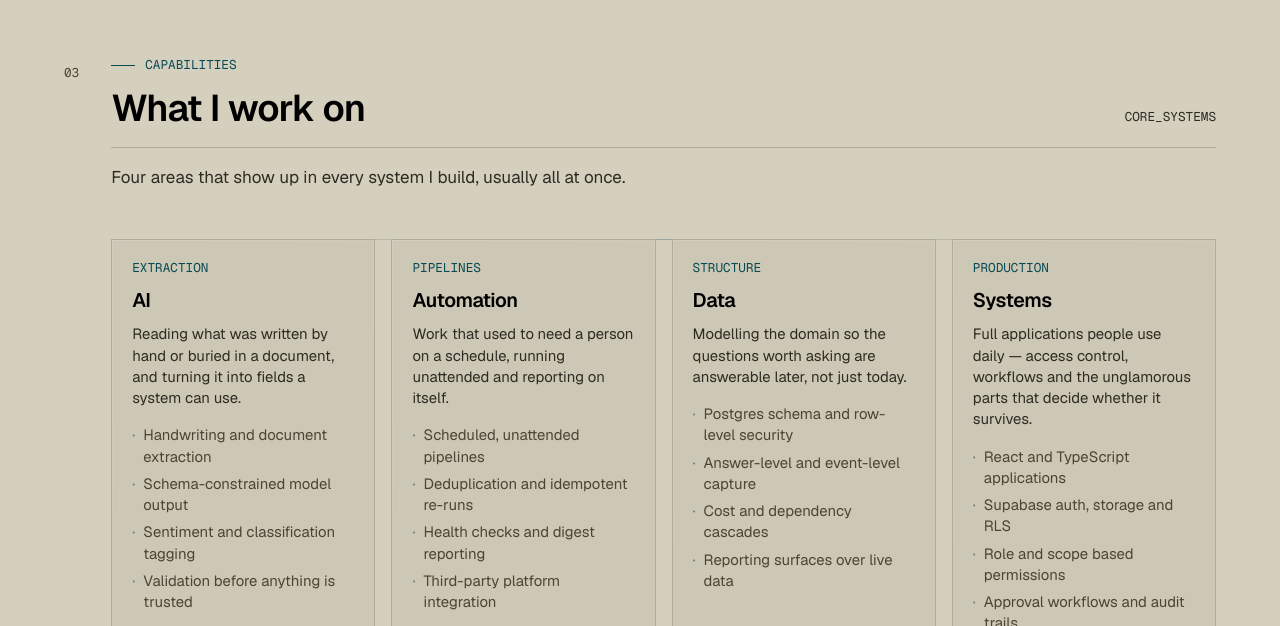
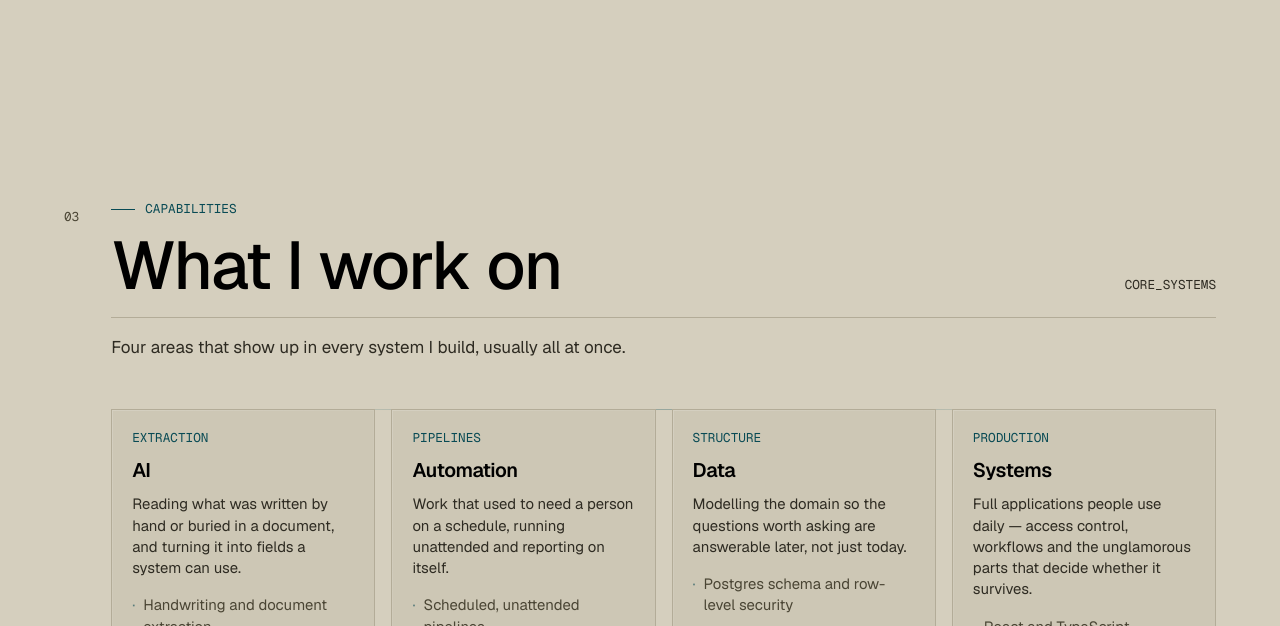
Before and after one commit to moin-0patel/MoinPatel.in, a React (Vite) app: page / in a window 1280 px wide. Shown: the part 1354-1980 px from the top of the page. Built offline with nearby package versions, Linux system fonts and the light colour scheme; no server answers; the database is empty.

Commit message:
implementing the ui ux design

```diff
--- a/src/components/common/Section.tsx
+++ b/src/components/common/Section.tsx
@@ -48,7 +48,13 @@ export function Section({
       id={id}
       aria-labelledby={labelledBy}
       data-chapter={chapter}
-      className={cn('scroll-mt-24 py-12 md:py-16 lg:py-24', className)}
+      /*
+       * Vertical rhythm measured from the reference: its sections carry 144-216px
+       * of top padding and run 1000-3600px tall. Ours were a uniform 96px, and
+       * the whole document came to 9,662px against the reference's 13,863px —
+       * the page read as compressed rather than spacious.
+       */
+      className={cn('scroll-mt-24 py-16 md:py-24 lg:py-36', className)}
     >
       <div className="container-page">
         <RouteErrorBoundary
@@ -115,7 +121,21 @@ export function SectionHeading({
 
       <div className="border-subtle flex flex-wrap items-baseline justify-between gap-x-6 gap-y-2 border-b pb-4">
         {/* A11Y-02 — every section heading is an h2; levels never skip. */}
-        <h2 id={id} className="text-primary text-2xl md:text-3xl">
+        {/*
+         * Sized from the reference, not from taste. Measured at 1440 its
+         * section headings are 65.95px at weight 500; ours were 38px at weight
+         * 600 — a 1.7x gap, and the largest single visual difference below the
+         * hero once the palette matched.
+         *
+         * `--text-5xl` clamps to 48-68px, landing on the measured value at
+         * 1440 and scaling down sensibly. Weight drops to 500 to match; the
+         * reference's display type is medium, not semibold, which is part of
+         * why it reads as editorial rather than as a product page.
+         */}
+        <h2
+          id={id}
+          className="text-primary font-display text-[length:var(--text-3xl)] leading-[1.05] font-medium text-balance md:text-[length:var(--text-4xl)] lg:text-[length:var(--text-5xl)]"
+        >
           {title}
         </h2>
         {meta && (
```
Also changed, not shown: 2 other files (tests, documents, lock files or other folders).
